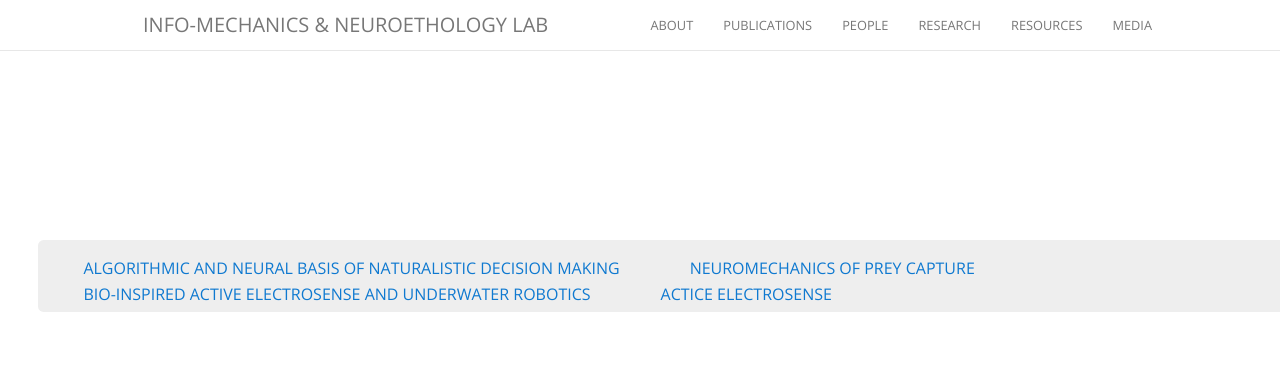
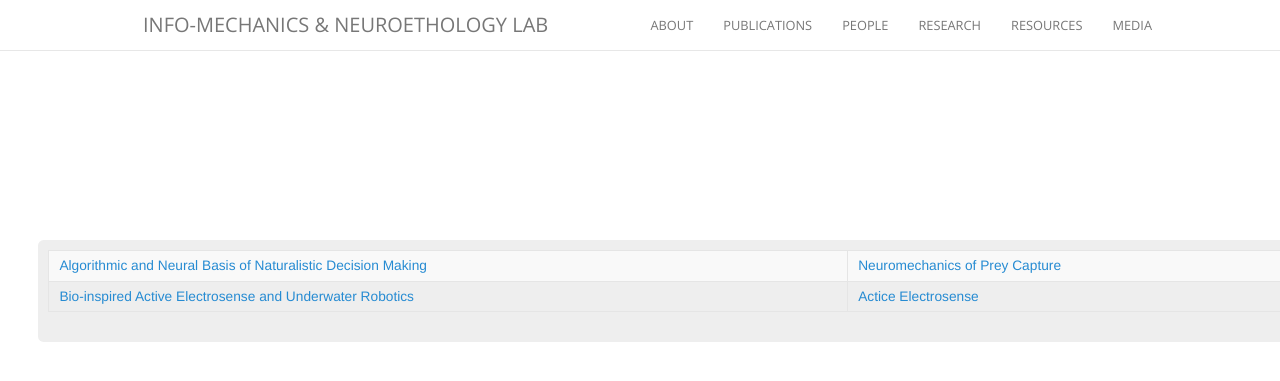
Before and after one commit to maciverlab/maciverlab.github.io, a Jekyll site: the page built from research.html, in a window 1280 px wide. Shown: the top 381 px of the page. Built offline with Jekyll 4.4.1, drawn with Linux system fonts in a browser that asks for light colours; nearby versions of some CDN libraries; comment, search, counter and statistics services are not loaded.

Commit message:
Update research.html

```diff
--- a/research.html
+++ b/research.html
@@ -5,7 +5,15 @@ permalink: /research/
 ---
 <div class="container">
   <section id="top_nav_container">
-    <div class="float_center">
+    <table class="topnav">
+      <tr>
+        <td><a class="top_nav" href="#">Algorithmic and Neural Basis of Naturalistic Decision Making</a></td>
+        <td><a class="top_nav" href="#">Neuromechanics of Prey Capture</a></td>
+      </tr>
+        <td><a class="top_nav" href="#">Bio-inspired Active Electrosense and Underwater Robotics</a></td>
+        <td><a class="top_nav" href="#">Actice Electrosense</a></td>
+
+        <!--
         <ul class="top_nav child">
           <li class="top_nav"><a class="top_nav" href="#">Algorithmic and Neural Basis of Naturalistic Decision Making</a></li>
           <li class="top_nav"><a class="top_nav" href="#">Neuromechanics of Prey Capture</a></li>
@@ -13,7 +21,7 @@ permalink: /research/
           <li class="top_nav"><a class="top_nav" href="#">Actice Electrosense</a></li>
         </ul>
         <div class="clear"></div>
-    </div>
+     -->
   </section>
 
     <!--
```
